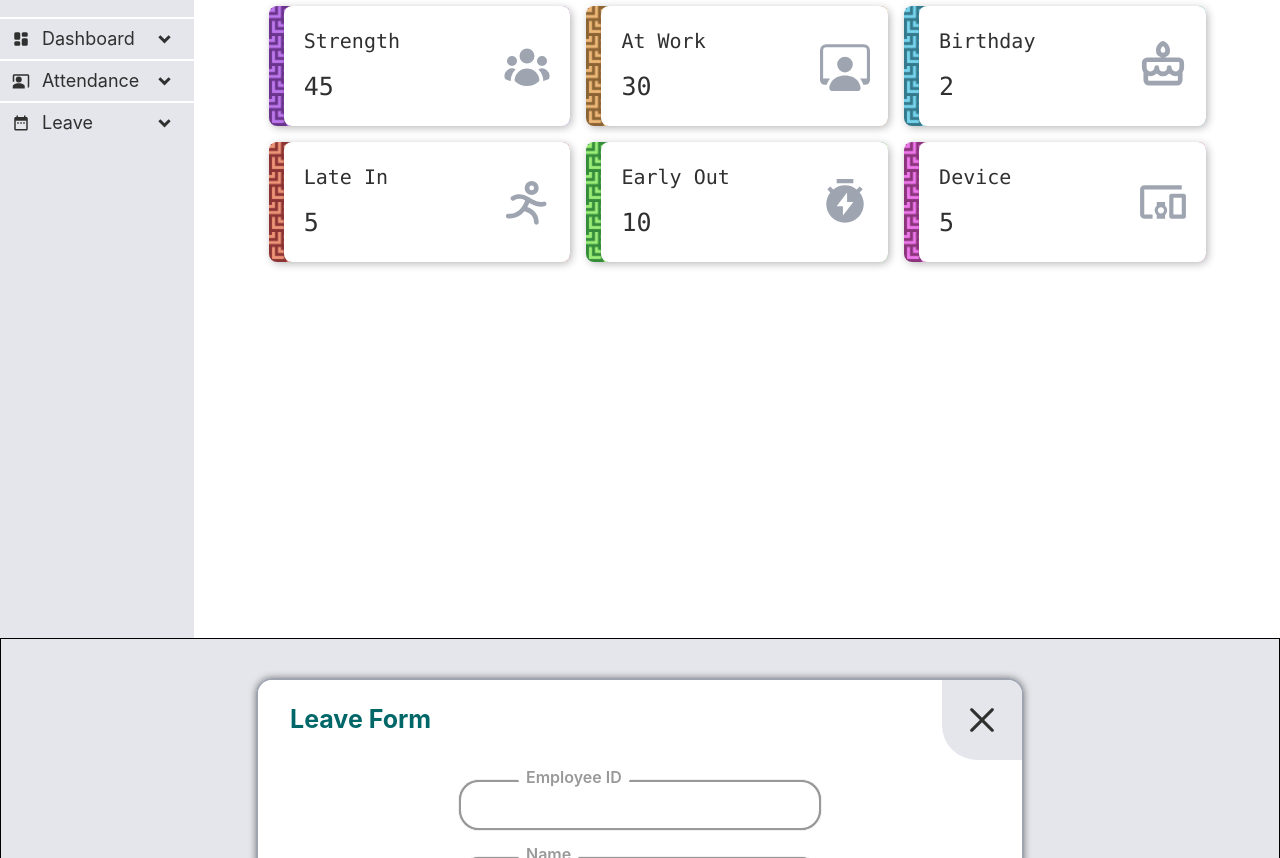
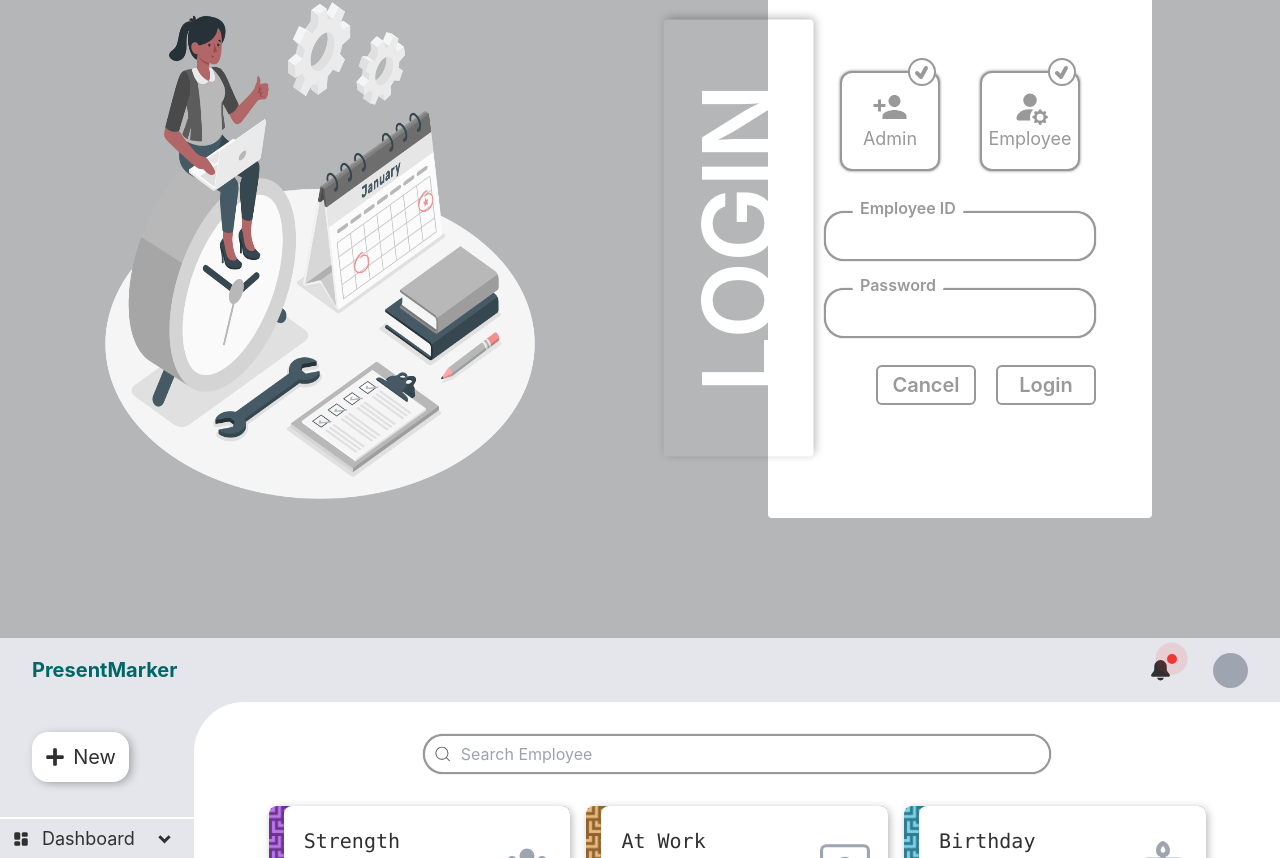
Before and after one commit to gajendranasokkumar/Attendance-frontend, a React (Vite) app: page / in a window 1280 px wide. Shown: the part 162-1020 px from the top of the page. Built offline with nearby package versions, Linux system fonts and the light colour scheme.

Commit message:
Created Login form

```diff
--- a/src/App.jsx
+++ b/src/App.jsx
@@ -1,5 +1,6 @@
 import Content from "./Content"
 import LeaveForm from "./LeaveForm"
+import Login from "./Login"
 import Navbar from "./Navbar"
 import Sidebar from "./Sidebar"
 
@@ -7,6 +8,7 @@ function App() {
 
   return (
     <>
+    <Login />
       <Navbar />
       <div className="flex w-[100vw]">
         <Sidebar />
--- a/src/CancelButton.jsx
+++ b/src/CancelButton.jsx
@@ -2,7 +2,7 @@ import React from 'react'
 
 const CancelButton = () => {
     return (
-        <button className='  border-2 border-inputBorder h-[40px] w-[150px] bg-white text-lightBlack font-semibold rounded-md hover:text-black focus:text-black active:text-black hover:bg-inputBorder focus:bg-inputBorder active:bg-inputBorder flex justify-center items-center text-[20px] focus:outline-none'>
+        <button className='  border-2 border-grey h-[40px] w-[150px] bg-white text-lightBlack font-semibold rounded-md hover:text-black focus:text-black active:text-black hover:bg-grey focus:bg-grey active:bg-grey flex justify-center items-center text-[20px] focus:outline-none'>
             Clear
         </button>
     )
--- a/src/Input.jsx
+++ b/src/Input.jsx
@@ -4,8 +4,8 @@ const Input = ({type, placeholder }) => {
     return (
         <>
             <div className='relative h-[45px] flex justify-center group mb-8'>
-                <p className='absolute left-60 top-[-15px] bg-white px-2 text-inputBorder font-semibold group-focus-within:bg-bgGreen group-focus-within:text-white rounded-2xl'>{placeholder}</p>
-                <input className='input px-3 h-[50px] w-[50%] focus:outline-2 focus:outline-bgGreen text-black group font-semibold' type="text" />
+                <p className='absolute left-7 top-[-15px] bg-white px-2 text-inputBorder font-semibold group-focus-within:bg-bgGreen group-focus-within:text-white rounded-2xl'>{placeholder}</p>
+                <input className='input px-3 h-[50px] w-[100%] focus:outline-2 focus:outline-bgGreen text-black group font-semibold' type={type} />
             </div>
         </>
     )
--- a/src/LeaveForm.jsx
+++ b/src/LeaveForm.jsx
@@ -18,8 +18,10 @@ const LeaveForm = () => {
                         <div className='text-[40px] bg-shadeWhite w-[80px] h-[100%] rounded-tr-lg grid place-content-center rounded-bl-[35px] text-deepLightBlack hover:cursor-pointer'><RxCross2 /></div>
                     </div>
                     <div className='p-5 flex flex-col justify-center z-0'>
-                        <Input placeholder={"Employee ID"} />
-                        <Input placeholder={"Name"} />
+                        <div className='w-[50%] mx-auto'>
+                            <Input type={"text"} placeholder={"Employee ID"} />
+                            <Input type={"text"} placeholder={"Name"} />
+                        </div>
                         <Radio option1={"Leave"} option2={"On Duty"} placeholder={'Leave Type'} />
                         <Radio option1={"Yes"} option2={"No"} placeholder={"Is it Half leave ?"} />
                         <div className='flex justify-around gap-2 w-[50%] mx-auto'>
--- /dev/null
+++ b/src/Login.jsx
@@ -0,0 +1,42 @@
+import React from 'react'
+import image from "./assets/login.png"
+import LoginOptionBtn from './LoginOptionBtn'
+import Input from "./Input"
+import { MdPersonAdd } from "react-icons/md";
+import { BsPersonFillGear } from "react-icons/bs";
+import LoginButton from './LoginButton';
+import LoginCancelBtn from './LoginCancelBtn';
+
+
+
+
+const Login = () => {
+    return (
+        <>
+            <div className='w-[100vw] h-[100vh] bg-white flex'>
+                <div className='h-full w-[50%] bg-loginBack grid place-items-center'>
+                    <img src={image} className='h-[70%] w-[70%]' />
+                </div>
+                <div className='h-full w-[50%] bg-loginBack grid place-items-center relative'>
+                    <h2 className='absolute rotate-[-90deg] left-[-120px] text-[100px] px-16 py-0 text-white shadow-[2px_2px_10px_-1px_rgba(0,0,0,0.33)] font-[600] rounded'>LOGIN</h2>
+                    <div className='bg-white w-[60%] h-[70%] rounded flex flex-col justify-center'>
+                        <div className='flex justify-center mb-10'>
+                            <LoginOptionBtn icon={<MdPersonAdd />} person={"Admin"} />
+                            <LoginOptionBtn icon={<BsPersonFillGear />} person={"Employee"} />
+                        </div>
+                        <div className='w-[100%]  px-14'>
+                            <Input type={"text"} placeholder={"Employee ID"} />
+                            <Input type={"password"} placeholder={"Password"} />
+                        </div>
+                        <div className='w-[100%] px-14 flex justify-end gap-5'>
+                            <LoginCancelBtn />
+                            <LoginButton />
+                        </div>
+                    </div>
+                </div>
+            </div>
+        </>
+    )
+}
+
+export default Login
--- /dev/null
+++ b/src/LoginButton.jsx
@@ -0,0 +1,11 @@
+import React from 'react'
+
+const LoginButton = () => {
+    return (
+        <button className='h-[40px] w-[100px] bg-white text-inputBorder border-inputBorder border-2 font-semibold rounded-md hover:text-white focus:text-white active:text-white hover:bg-bgGreen hover:border-bgGreen focus:bg-bgGreen active:bg-bgGreen flex justify-center items-center text-[20px] focus:outline-none'>
+            Login
+        </button>
+    )
+}
+
+export default LoginButton
--- /dev/null
+++ b/src/LoginCancelBtn.jsx
@@ -0,0 +1,11 @@
+import React from 'react'
+
+const LoginCancelBtn = () => {
+    return (
+        <button className='h-[40px] w-[100px] bg-white text-inputBorder border-inputBorder border-2 font-semibold rounded-md hover:text-lightBlack focus:text-lightBlack active:text-lightBlack hover:bg-inputBorder hover:border-inputBorder focus:bg-inputBorder active:bg-inputBorder flex justify-center items-center text-[20px] focus:outline-none'>
+            Cancel
+        </button>
+    )
+}
+
+export default LoginCancelBtn
--- /dev/null
+++ b/src/LoginOptionBtn.jsx
@@ -0,0 +1,27 @@
+import React from 'react'
+import { TiTick } from "react-icons/ti";
+
+
+const LoginOptionBtn = ({ icon, person }) => {
+    return (
+        <>
+            <label className='relative'>
+                <input type="radio" name="options" className='absolute opacity-0 w-0 h-0 peer' />
+                <p className='absolute top-[-13px] right-6 text-2xl border-inputBorder border-2 bg-white rounded-full text-inputBorder peer-checked:border-bgGreen peer-checked:text-white peer-checked:bg-bgGreen'>
+                    <TiTick />
+                </p>
+                <div className='h-[100px] w-[100px] bg-white text-inputBorder border-inputBorder border-2 shadow-lightBox mx-5 rounded-xl flex justify-center items-center flex-col  group focus-within:border-bgGreen focus-within:bg-white focus-within:text-white cursor-pointer peer-checked:border-bgGreen peer-checked:text-bgGreen'>
+                    <span className='text-4xl '>
+                        {icon}
+                    </span>
+                    <span className='text-lg '>
+                        {person}
+                    </span>
+                </div>
+            </label>
+
+        </>
+    )
+}
+
+export default LoginOptionBtn
--- a/tailwind.config.js
+++ b/tailwind.config.js
@@ -20,6 +20,7 @@ export default {
       grey: "#9EA5B1",
       lightGrey: "#78787886",
       shadeWhite: "#e4e6eb",
+      loginBack: "#b5b6b7",
       selectedBlue: "#C2E7FF",
       lightBlack: "#1f1f1f",
       deepLightBlack: "#303030",
```
Also changed, not shown: src/assets/svgPack.js (deleted, +0 -6 lines), src/assets/login.png (added), 1 other file (tests, documents, lock files or other folders).
